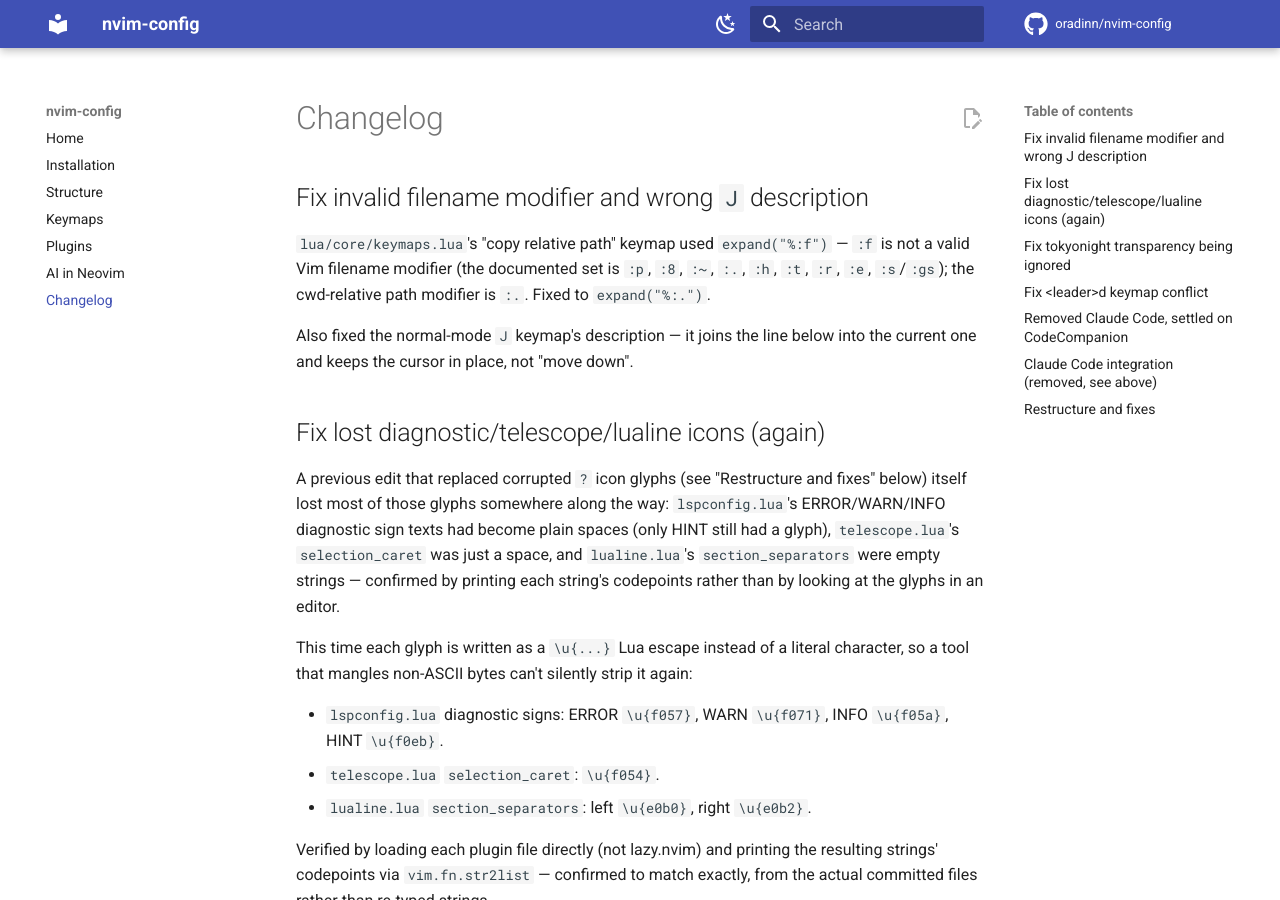
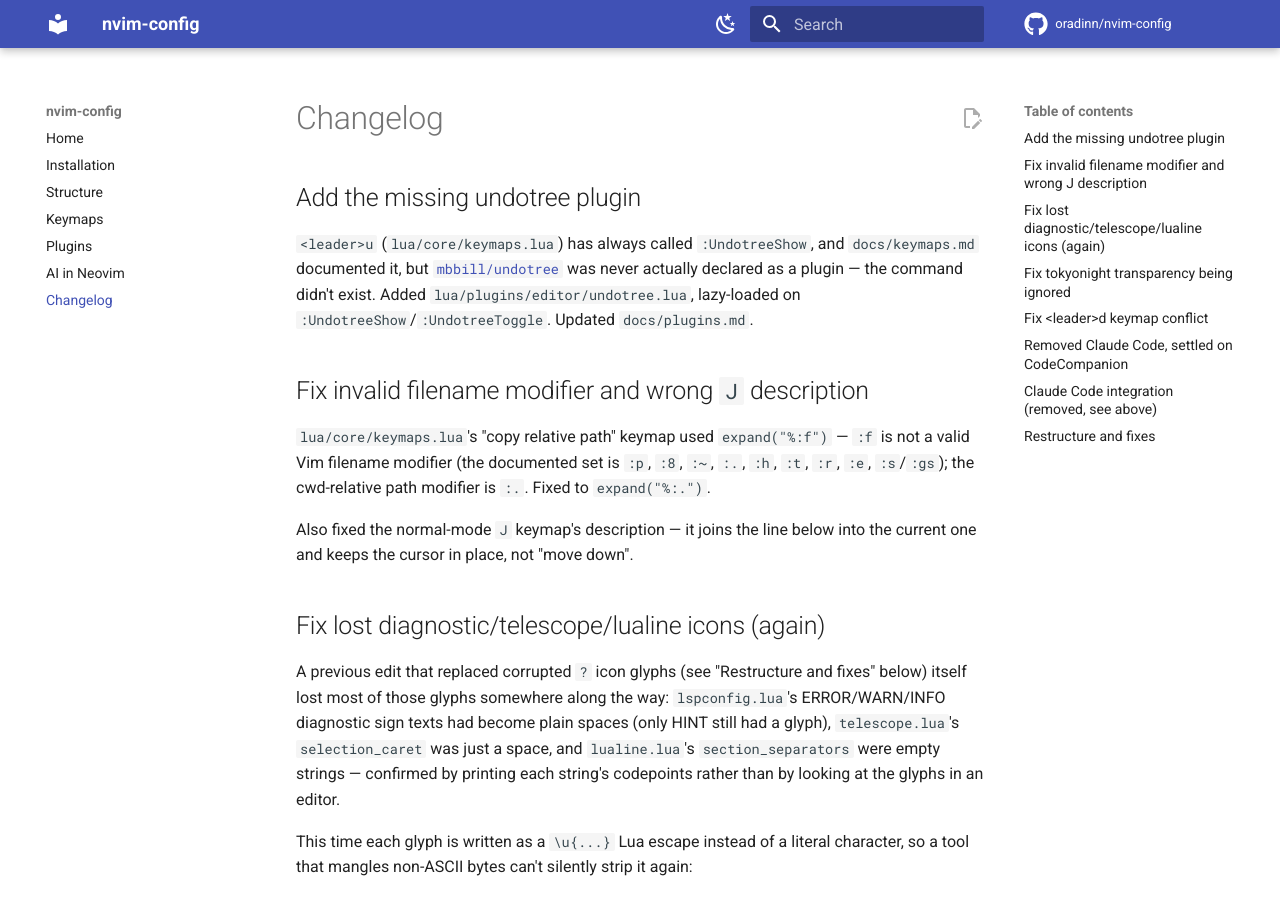
Before and after one commit to oradinn/nvim-config, an MkDocs documentation site: the page built from docs/changelog.md, in a window 1280 px wide and 900 px high. Built offline with MkDocs 1.6.1 and Material for MkDocs 9.7.7, drawn with Linux system fonts in a browser that asks for light colours; comment, search, counter and statistics services are not loaded.

Commit message:
Add the missing undotree plugin
<leader>u (lua/core/keymaps.lua) has always called :UndotreeShow, and
docs/keymaps.md documented it, but mbbill/undotree was never actually
declared as a plugin - the command didn't exist.

Add lua/plugins/editor/undotree.lua, lazy-loaded on
:UndotreeShow/:UndotreeToggle. Update docs/plugins.md.

Verified via headless Neovim: :UndotreeShow runs with no errors and
:messages stays empty.

Co-Authored-By: Claude Sonnet 5 <noreply@anthropic.com>
Claude-Session: https://claude.ai/code/session_016YunJ1V2cbCqrNVvcpQqMP

```diff
--- a/docs/changelog.md
+++ b/docs/changelog.md
@@ -1,4 +1,12 @@
 # Changelog
+
+## Add the missing undotree plugin
+
+`<leader>u` (`lua/core/keymaps.lua`) has always called `:UndotreeShow`, and
+`docs/keymaps.md` documented it, but [`mbbill/undotree`](https://github.com/mbbill/undotree)
+was never actually declared as a plugin — the command didn't exist. Added
+`lua/plugins/editor/undotree.lua`, lazy-loaded on `:UndotreeShow`/`:UndotreeToggle`.
+Updated `docs/plugins.md`.
 
 ## Fix invalid filename modifier and wrong `J` description
 
```
Also changed, not shown: docs/plugins.md (+1 -0 lines), 1 other file.
